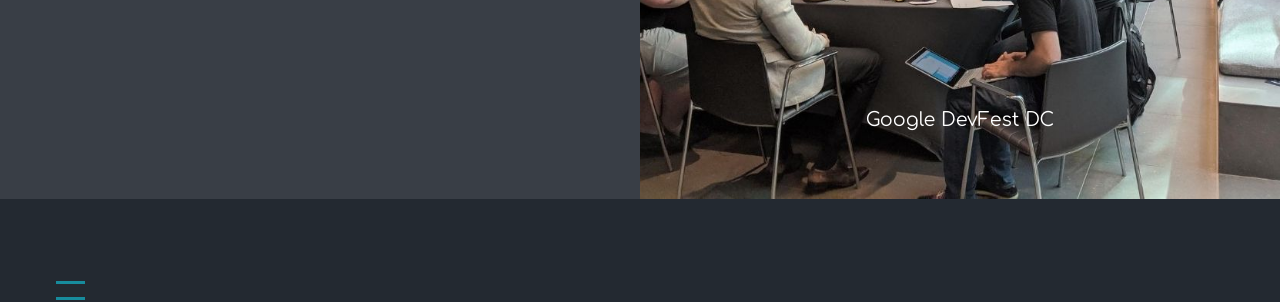
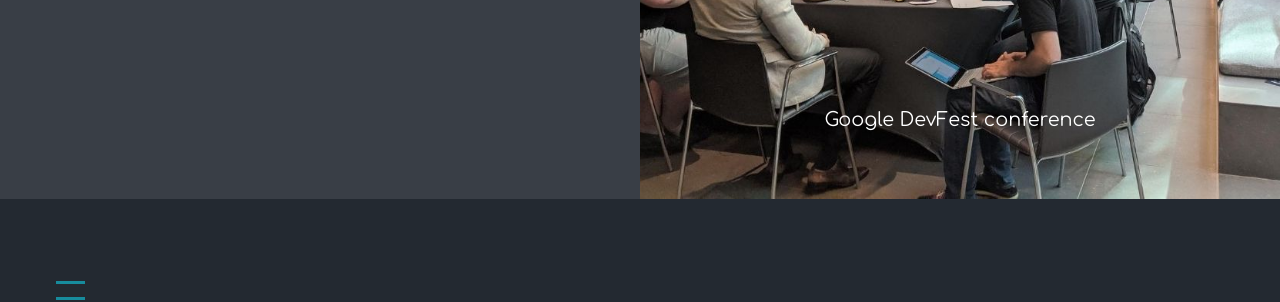
Before and after one commit to bloomshift/bloomshift.github.io, a Jekyll site: the page built from index.html, in a window 1280 px wide and 900 px high, scrolled down 3058 px. Shown: the part 151-453 px from the top of the window. Built offline with Jekyll 4.4.1, drawn with Linux system fonts in a browser that asks for light colours.

Commit message:
update language

```diff
--- a/_includes/cre8_frontpage_body.html
+++ b/_includes/cre8_frontpage_body.html
@@ -152,7 +152,7 @@
                     </div>
                     <div class="bottom-text">
                         <!--<div class="link">VIEW THIS PROJECT</div>-->
-                        <div class="text">Google DevFest DC</div>
+                        <div class="text">Google DevFest conference</div>
                     </div>
                     <!--<a href="#" class="project-link-full"></a>-->
                 </div>
```
